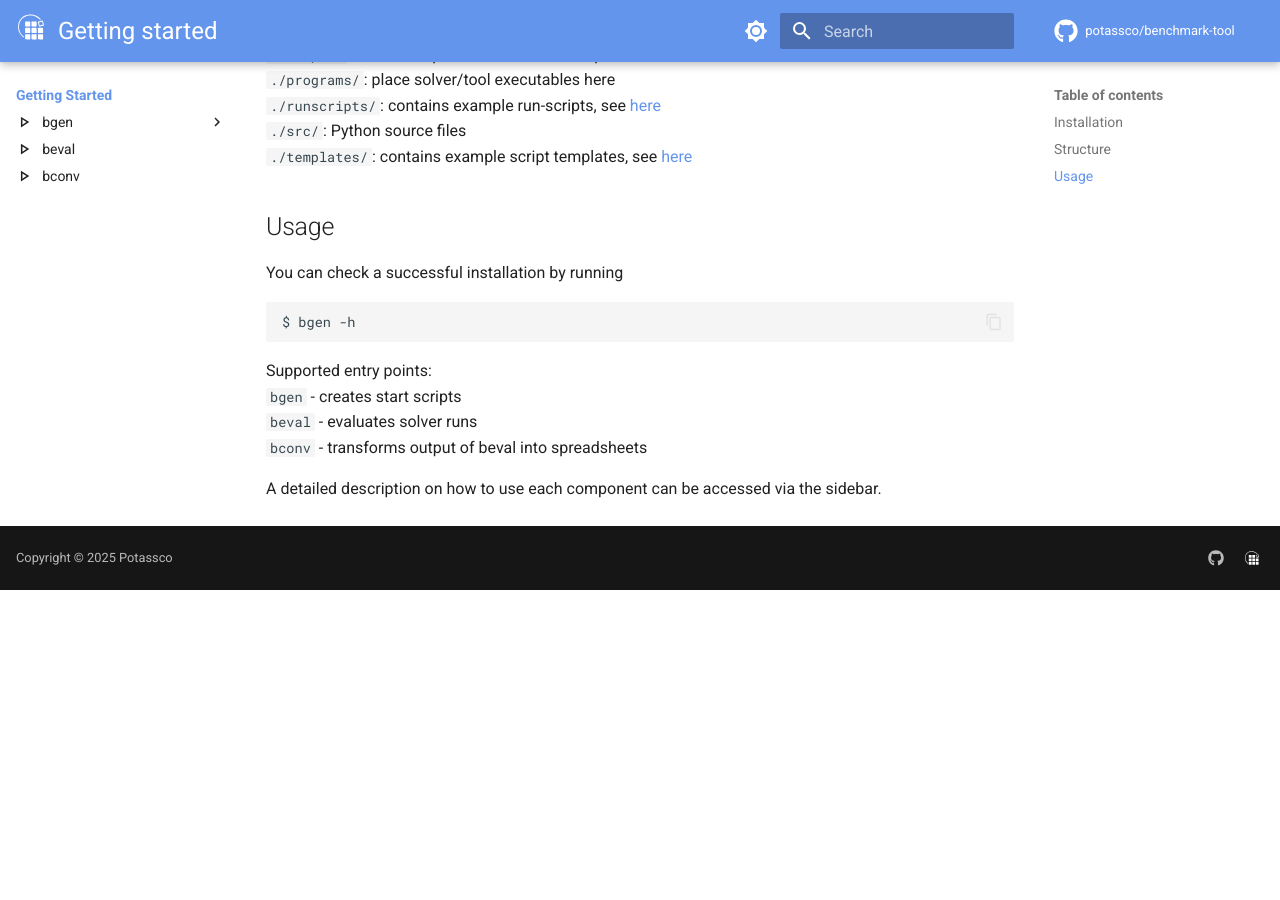
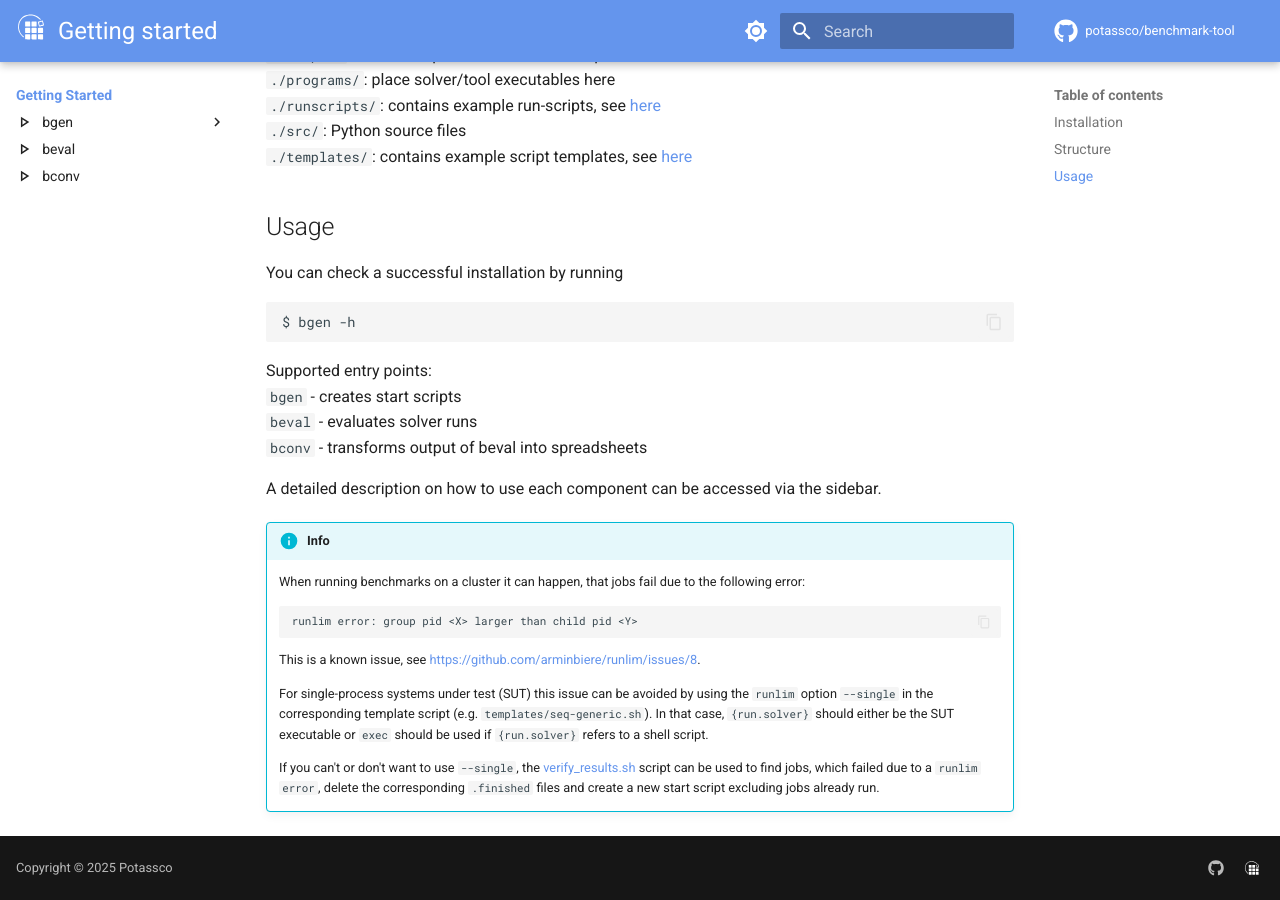
Before and after one commit to potassco/benchmark-tool, an MkDocs documentation site: the page built from docs/getting_started/index.md, in a window 1280 px wide and 900 px high, scrolled down 735 px. Built offline with MkDocs 1.6.1 and Material for MkDocs 9.7.7, drawn with Linux system fonts in a browser that asks for light colours; comment, search, counter and statistics services are not loaded; before the commit the page ends 1325 px from its top, so only the background shows below that.

Commit message:
Update documentation

````diff
--- a/docs/getting_started/index.md
+++ b/docs/getting_started/index.md
@@ -43,3 +43,14 @@ Supported entry points:
 `bconv` - transforms output of beval into spreadsheets
 
 A detailed description on how to use each component can be accessed via the sidebar.
+
+!!! info
+    When running benchmarks on a cluster it can happen, that jobs fail due to the following error:
+    ```
+    runlim error: group pid <X> larger than child pid <Y>
+    ```
+    This is a known issue, see <https://github.com/arminbiere/runlim/issues/8>.
+
+    For single-process systems under test (SUT) this issue can be avoided by using the `runlim` option `--single` in the corresponding template script (e.g. `templates/seq-generic.sh`). In that case, `{run.solver}` should either be the SUT executable or `exec` should be used if `{run.solver}` refers to a shell script.
+
+    If you can't or don't want to use `--single`, the [verify_results.sh](https://github.com/potassco/benchmark-tool/blob/master/verify_results.sh) script can be used to find jobs, which failed due to a `runlim error`, delete the corresponding `.finished` files and create a new start script excluding jobs already run.
````
